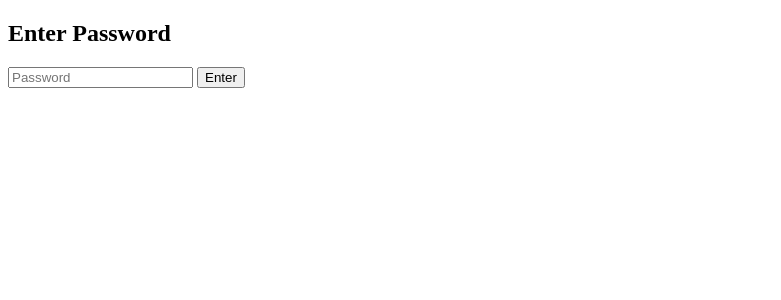
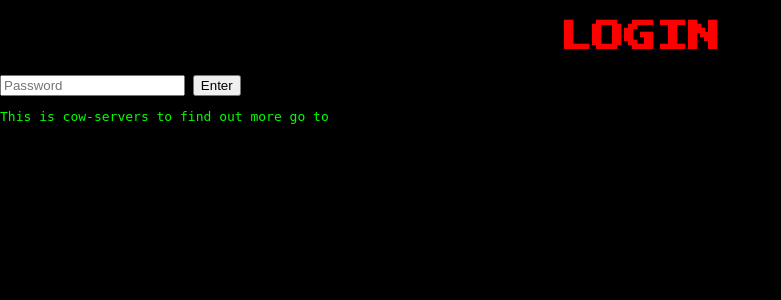
Before and after one commit to TheOrangeCow/cow_servers, a Flask app: page /cow_servers/login in a window 1280 px wide. Shown: the top 300 px of the page, without its empty margins (0-781 px from the left). Run offline with Flask 3, Linux system fonts and the light colour scheme.

Commit message:
Update login.html

```diff
--- a/templates/login.html
+++ b/templates/login.html
@@ -1,16 +1,22 @@
 <!DOCTYPE html>
 <html>
 <head>
-    <title>Login</title>
+    <meta charset="UTF-8">
+    <meta name="viewport" content="width=device-width, initial-scale=1.0">
+    <link rel="icon" href="{{ url_for('static', filename='icon.ico') }}" type="image/x-icon">
+    <title>TheOrangeCow - Cow-Servers - Login</title>
+    <link href="https://fonts.googleapis.com/css2?family=Press+Start+2P&display=swap" rel="stylesheet">
+    <link rel="stylesheet" href="{{ url_for('static', filename='style.css') }}">
 </head>
 <body>
 
-    <h2>Enter Password</h2>
+    <h1 style='color:red; font-family: "Press Start 2P", monospace; text-align:center;'>LOGIN</h1>
 
     <form method="POST">
         <input type="password" name="password" placeholder="Password">
         <button type="submit">Enter</button>
     </form>
+    <p>This is cow-servers to find out more go to <a href="https://github.com/TheOrangeCow/cow-servers"</p>
 
 </body>
 </html>
```
